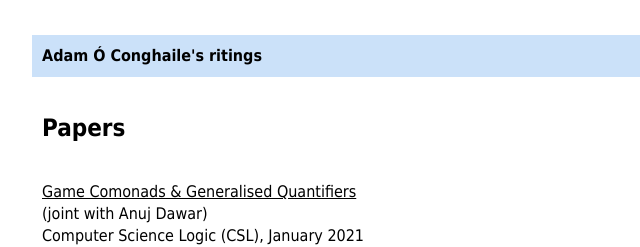
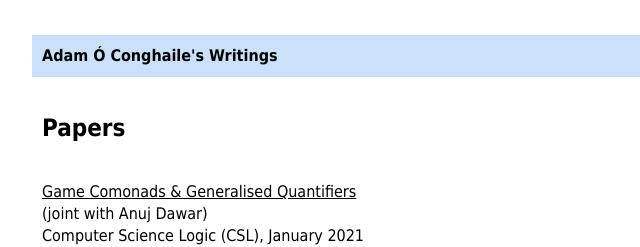
Before and after one commit to aconghaile/aconghaile.github.io, a plain HTML site: page publications.html in a window 1280 px wide. Shown: the top 247 px of the page, 184-824 px from the left. Drawn offline with Linux system fonts and the light colour scheme.

Commit message:
Update publications.html

```diff
--- a/publications.html
+++ b/publications.html
@@ -10,7 +10,7 @@
 <body>
 
 <div id="header">
-	<h1>Adam Ó Conghaile's ritings</h1>
+	<h1>Adam Ó Conghaile's Writings</h1>
 </div>
 
 <div id="content">
```
